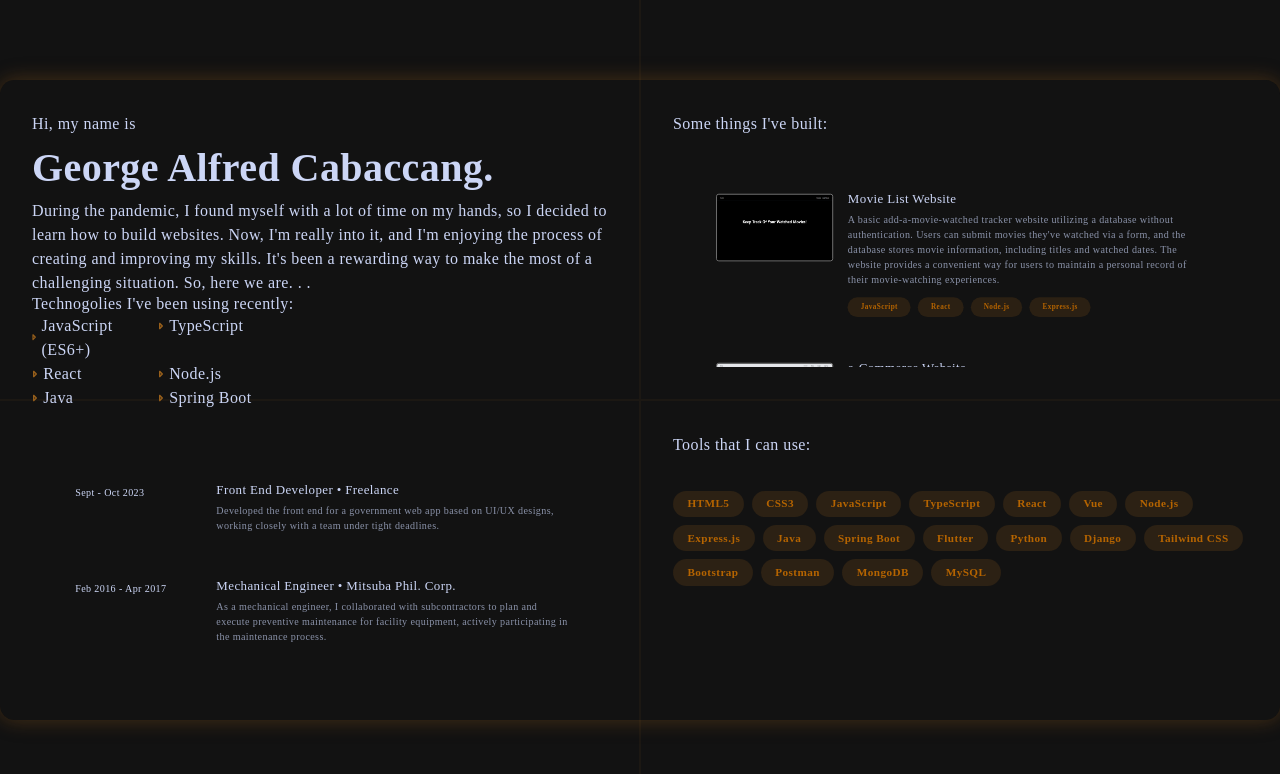
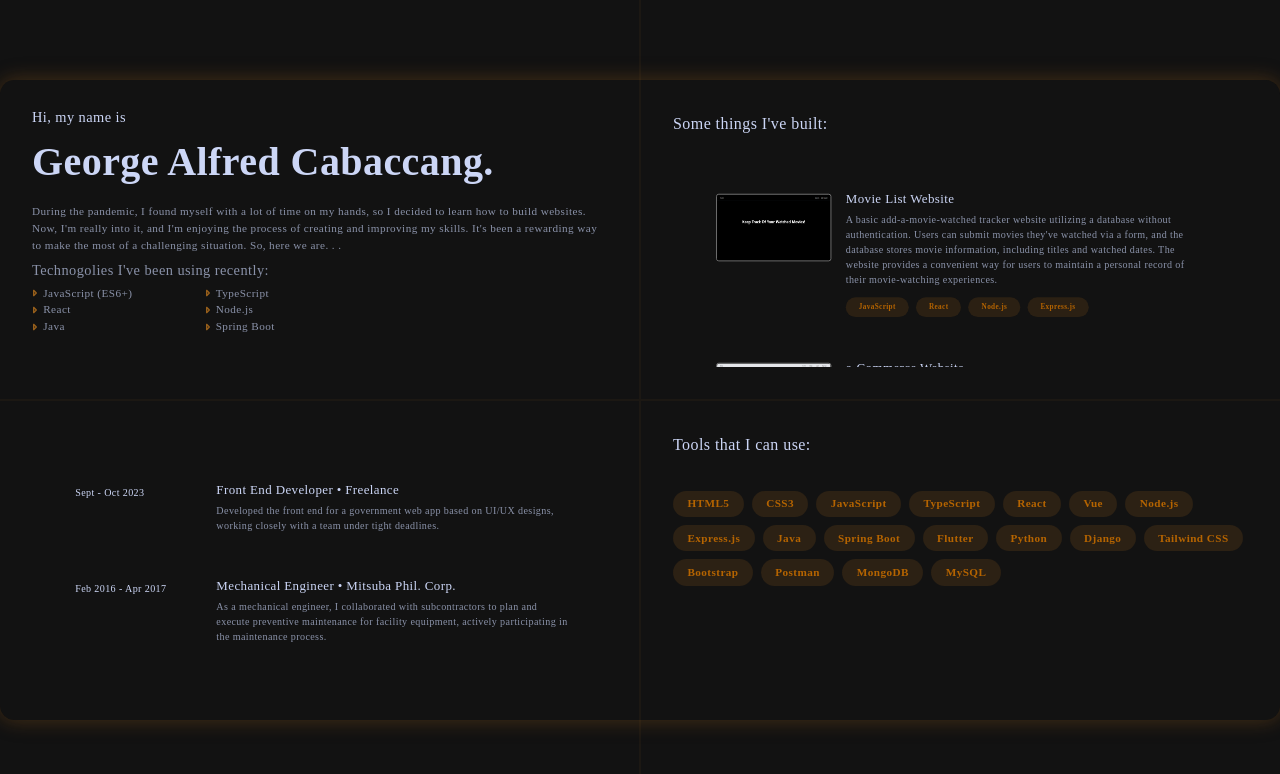
Before and after one commit to georgecabaccang/personal-website, a React (Vite) app: page / in a window 1280 px wide. Shown: the top 774 px of the page. Built offline with nearby package versions, Linux system fonts and the light colour scheme; a web font is replaced by a local one.

Commit message:
Remove max-width for text_group. - Refactor About section and SkillList.

```diff
--- a/src/components/sections/about/About.tsx
+++ b/src/components/sections/about/About.tsx
@@ -1,18 +1,33 @@
 import SectionCard from "../../ui/cards/section-container/SectionCard";
+import TextGroup from "../../ui/cards/text-group-container/TextGroup";
 import SkillList from "../skills/SkillList";
 
 export default function About() {
     return (
         <SectionCard>
-            <span className={``}>Hi, my name is</span>
-            <h1 className={``}>George Alfred Cabaccang.</h1>
-            <p className={`list_item_body`}>
-                During the pandemic, I found myself with a lot of time on my hands, so I decided to
-                learn how to build websites. Now, I'm really into it, and I'm enjoying the process
-                of creating and improving my skills. It's been a rewarding way to make the most of a
-                challenging situation. So, here we are. . .
-            </p>
-            <SkillList />
+            <TextGroup>
+                <TextGroup.Header>
+                    <span>Hi, my name is</span>
+                </TextGroup.Header>
+
+                <TextGroup.Body>
+                    <h1>George Alfred Cabaccang.</h1>
+                </TextGroup.Body>
+
+                <TextGroup.Body>
+                    <p>
+                        During the pandemic, I found myself with a lot of time on my hands, so I
+                        decided to learn how to build websites. Now, I'm really into it, and I'm
+                        enjoying the process of creating and improving my skills. It's been a
+                        rewarding way to make the most of a challenging situation. So, here we are.
+                        . .
+                    </p>
+                </TextGroup.Body>
+
+                <TextGroup.Footer>
+                    <SkillList />
+                </TextGroup.Footer>
+            </TextGroup>
         </SectionCard>
     );
 }
--- a/src/components/sections/skills/SkillList.tsx
+++ b/src/components/sections/skills/SkillList.tsx
@@ -8,7 +8,11 @@ const SKILLS = ["JavaScript (ES6+)", "TypeScript", "React", "Node.js", "Java", "
 export default function SkillList() {
     return (
         <TextGroup>
-            <span className={`list_item_body`}>Technogolies I've been using recently:</span>
+            <TextGroup.Header>
+                <span>Technogolies I've been using recently:</span>
+            </TextGroup.Header>
+
+            <TextGroup.Body>
                 <ul className={styles.list}>
                     {SKILLS.map((skill, index) => {
                         return (
@@ -18,6 +22,7 @@ export default function SkillList() {
                         );
                     })}
                 </ul>
+            </TextGroup.Body>
         </TextGroup>
     );
 }
--- a/src/components/sections/skills/skillListStyles.module.css
+++ b/src/components/sections/skills/skillListStyles.module.css
@@ -5,7 +5,6 @@
     flex-wrap: wrap;
     padding-left: 0;
     margin-left: -0.3rem;
-    margin-top: -0.3rem;
 }
 
 .list_item {
--- a/src/components/ui/cards/text-group-container/textGroup.module.css
+++ b/src/components/ui/cards/text-group-container/textGroup.module.css
@@ -3,7 +3,6 @@
     flex-direction: column;
     gap: 0.2rem;
     min-width: 73%;
-    max-width: 73%;
     margin-top: -0.3rem;
 }
 
```
Lines whose indentation alone changed are shown as unchanged.
